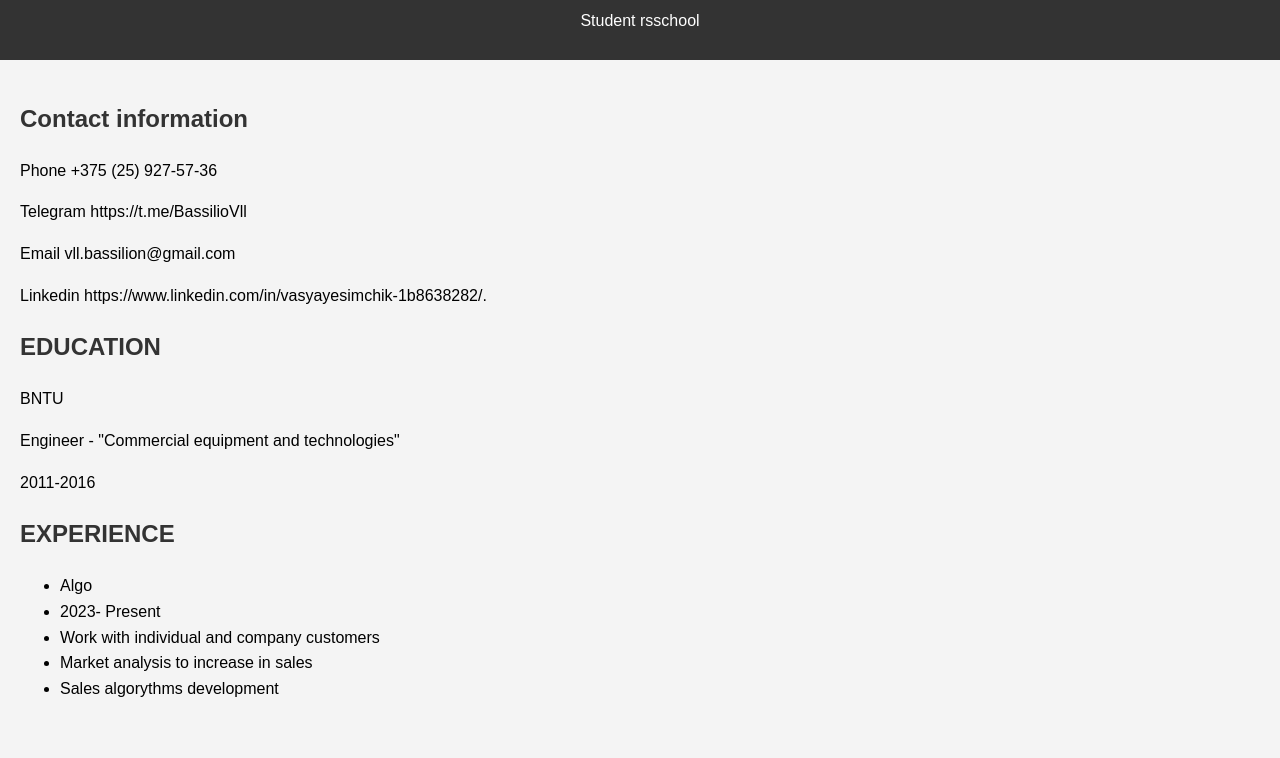
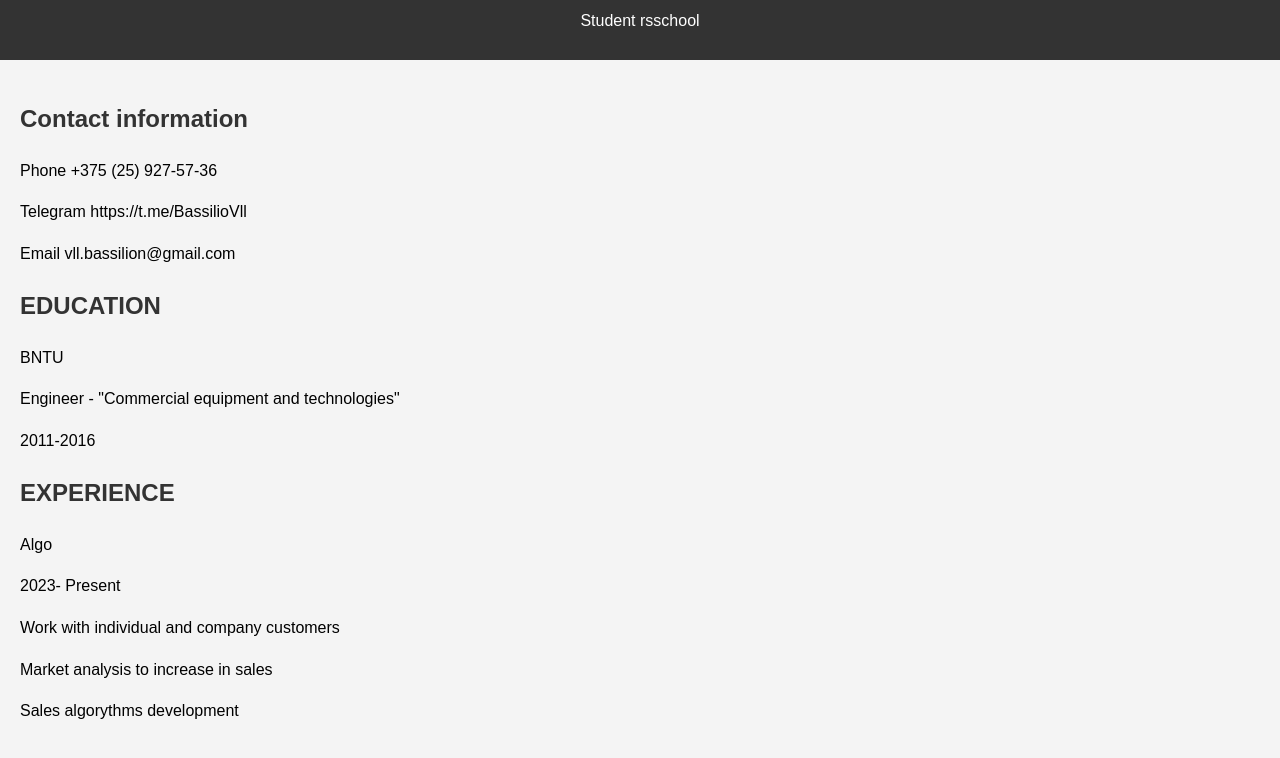
Before and after one commit to Killeraty/rsschool-cv, a plain HTML site: page index.html in a window 1280 px wide. Shown: the part 96-854 px from the top of the page. Before the commit the page ends 833 px from the top, so only its background shows below. Drawn offline with Linux system fonts and the light colour scheme.

Commit message:
fix: last Update

```diff
--- a/index.html
+++ b/index.html
@@ -17,7 +17,6 @@
             <p>Phone +375 (25) 927-57-36</p>
             <p> Telegram https://t.me/BassilioVll</p>
             <p> Email vll.bassilion@gmail.com</p>
-            <p>Linkedin https://www.linkedin.com/in/vasyayesimchik-1b8638282/.</p>
         </section>
         <section>
             <h2>EDUCATION</h2>
@@ -27,14 +26,11 @@
         </section>
         <section>
             <h2>EXPERIENCE</h2>
-            <ul>
-             <li> Algo</li>
-              <li>2023- Present</li>
-              <li>Work with individual and company customers</li>
-              <li>Market analysis to increase in sales</li>
-              <li>Sales algorythms development</li>
-            </ul>
-            </ul>
+            <p>Algo</p>
+            <p>2023- Present</p>
+            <p>Work with individual and company customers</p>
+            <p>Market analysis to increase in sales</p>
+            <p>Sales algorythms development</p>
         </section>
     </main>
 </body>
```
